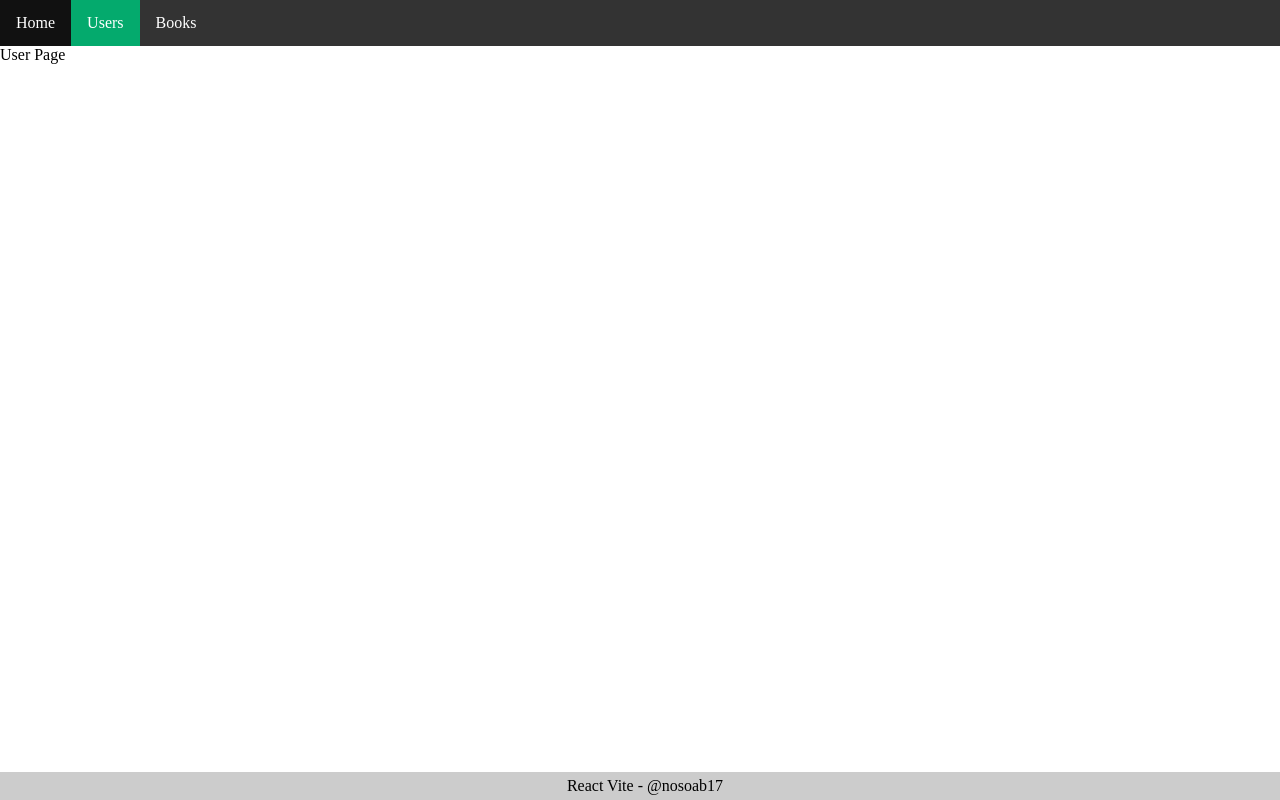
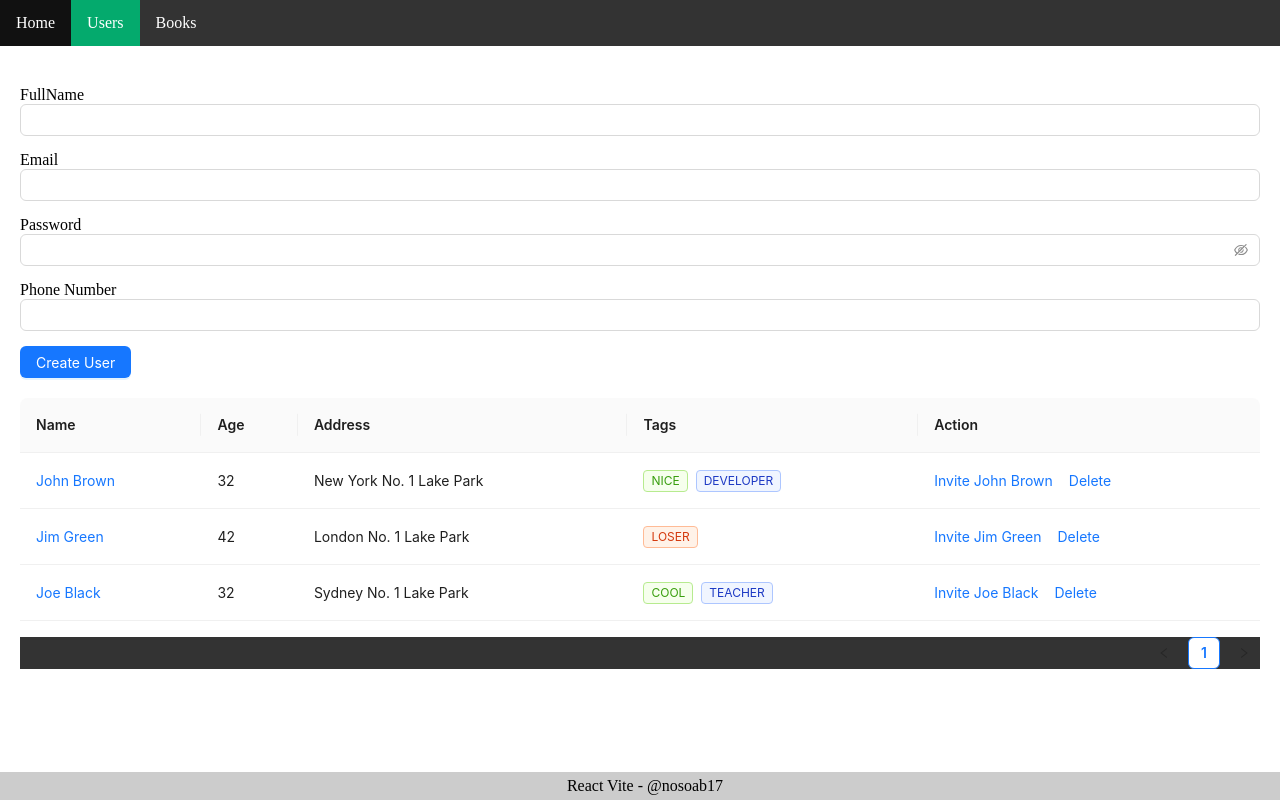
Before and after one commit to NosoaB17/React_NosoaB, a React (Vite) app: page /users in a window 1280 px wide. Built offline with nearby package versions, Linux system fonts and the light colour scheme.

Commit message:
Video 66

```diff
--- /dev/null
+++ b/src/components/user/UserForm.jsx
@@ -0,0 +1,31 @@
+import { Button, Input } from "antd";
+
+const UserForm = () => {
+  return (
+    <div className="user-form" style={{ margin: "20px 0" }}>
+      <div style={{ display: "flex", gap: "15px", flexDirection: "column" }}>
+        <div>
+          <span>FullName</span>
+          <Input />
+        </div>
+        <div>
+          <span>Email</span>
+          <Input />
+        </div>
+        <div>
+          <span>Password</span>
+          <Input.Password />
+        </div>
+        <div>
+          <span>Phone Number</span>
+          <Input />
+        </div>
+        <div>
+          <Button type="primary">Create User</Button>
+        </div>
+      </div>
+    </div>
+  );
+};
+
+export default UserForm;
--- /dev/null
+++ b/src/components/user/UserTable.jsx
@@ -0,0 +1,80 @@
+import { Space, Table, Tag } from "antd";
+
+const UserTable = () => {
+  const columns = [
+    {
+      title: "Name",
+      dataIndex: "name",
+      key: "name",
+      render: (text) => <a>{text}</a>,
+    },
+    {
+      title: "Age",
+      dataIndex: "age",
+      key: "age",
+    },
+    {
+      title: "Address",
+      dataIndex: "address",
+      key: "address",
+    },
+    {
+      title: "Tags",
+      key: "tags",
+      dataIndex: "tags",
+      render: (_, { tags }) => (
+        <>
+          {tags.map((tag) => {
+            let color = tag.length > 5 ? "geekblue" : "green";
+            if (tag === "loser") {
+              color = "volcano";
+            }
+            return (
+              <Tag color={color} key={tag}>
+                {tag.toUpperCase()}
+              </Tag>
+            );
+          })}
+        </>
+      ),
+    },
+    {
+      title: "Action",
+      key: "action",
+      render: (_, record) => (
+        <Space size="middle">
+          <a>Invite {record.name}</a>
+          <a>Delete</a>
+        </Space>
+      ),
+    },
+  ];
+
+  const data = [
+    {
+      key: "1",
+      name: "John Brown",
+      age: 32,
+      address: "New York No. 1 Lake Park",
+      tags: ["nice", "developer"],
+    },
+    {
+      key: "2",
+      name: "Jim Green",
+      age: 42,
+      address: "London No. 1 Lake Park",
+      tags: ["loser"],
+    },
+    {
+      key: "3",
+      name: "Joe Black",
+      age: 32,
+      address: "Sydney No. 1 Lake Park",
+      tags: ["cool", "teacher"],
+    },
+  ];
+
+  return <Table columns={columns} dataSource={data} />;
+};
+
+export default UserTable;
--- a/src/pages/UserPage.jsx
+++ b/src/pages/UserPage.jsx
@@ -1,5 +1,13 @@
+import UserForm from "../components/user/UserForm";
+import UserTable from "../components/user/UserTable";
+
 const UserPage = () => {
-  return <div>User Page</div>;
+  return (
+    <div style={{ padding: "20px" }}>
+      <UserForm />
+      <UserTable />
+    </div>
+  );
 };
 
 export default UserPage;
```
